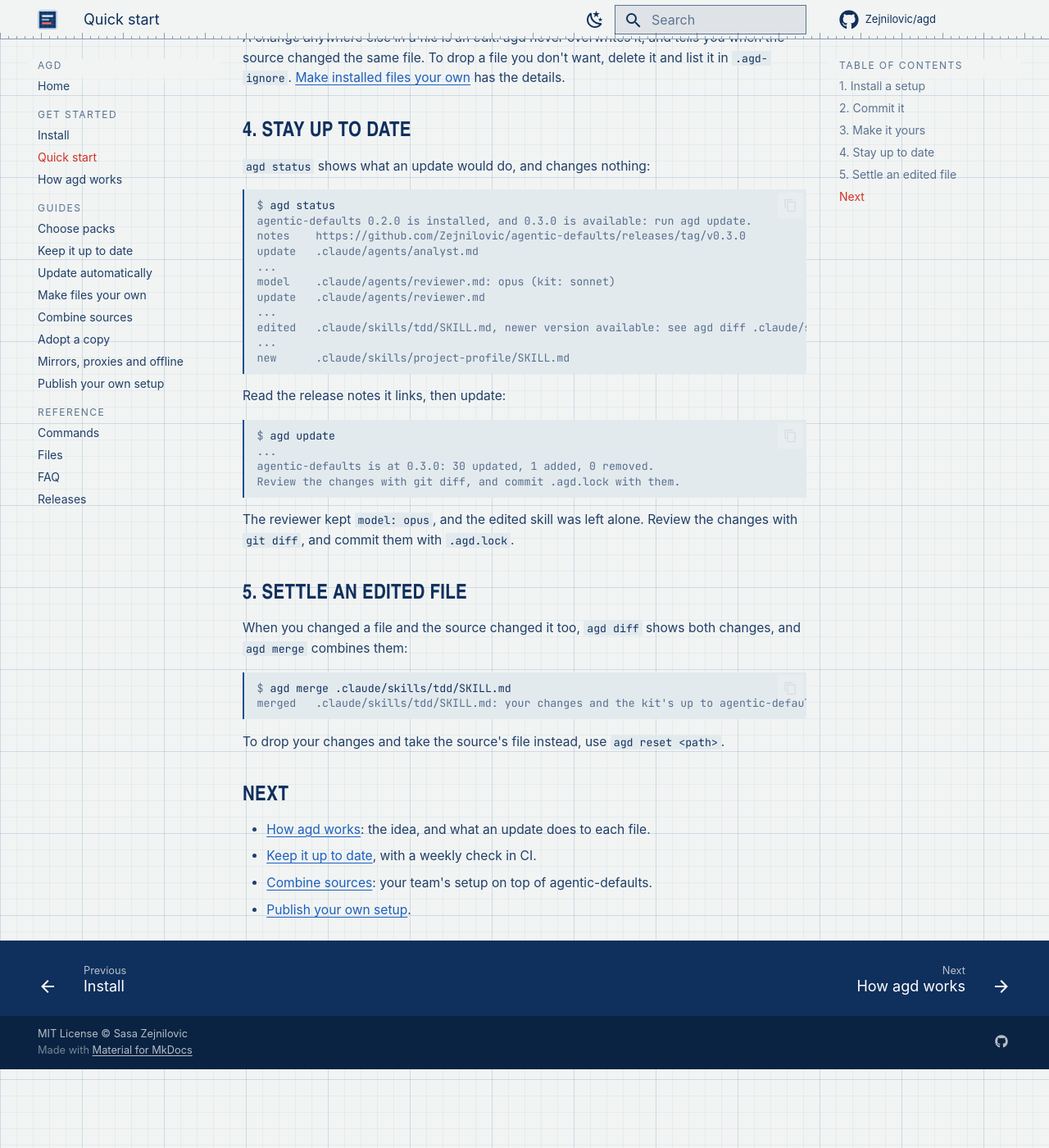
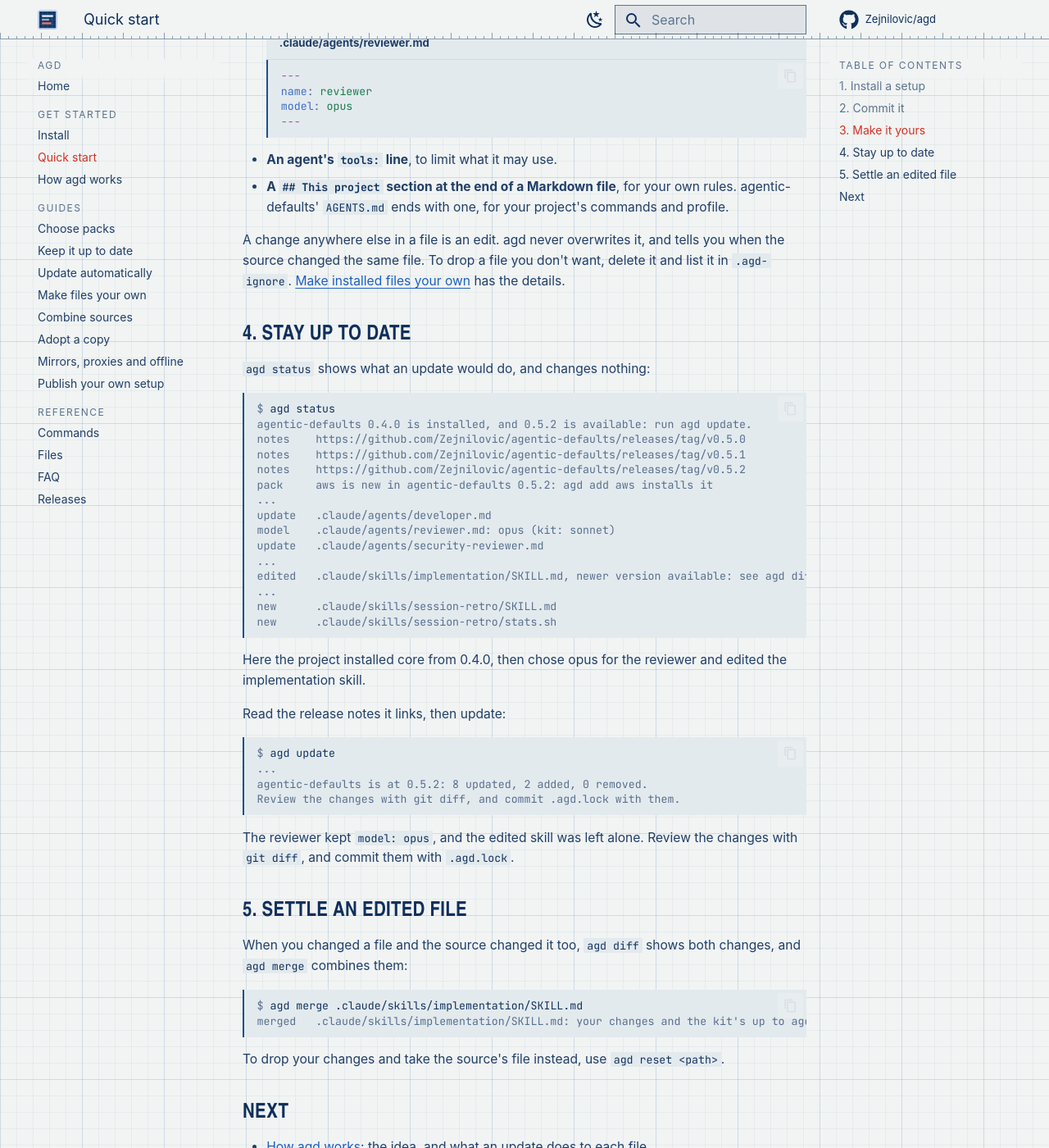
Before and after one commit to Zejnilovic/agd, an MkDocs documentation site: the page built from docs/quick-start.md, in a window 1280 px wide and 1400 px high, scrolled down 1284 px. Shown: the whole window at 82% size. Built offline with MkDocs 1.6.1 and Material for MkDocs 9.7.7, drawn with Linux system fonts in a browser that asks for light colours; some web fonts are replaced; comment, search, counter and statistics services are not loaded; some of the changed text lies outside the part shown.

Commit message:
Docs: output from current agentic-defaults releases

````diff
--- a/docs/overrides/home.html
+++ b/docs/overrides/home.html
@@ -51,21 +51,21 @@
               <div class="agd-detail__label agd-label"><span class="agd-bubble" aria-hidden="true">A</span> Detail A · a session with agd</div>
               <div class="agd-term">
                 <div class="agd-term__bar" aria-hidden="true"><i></i><i></i><i></i><span>~/work/shop</span></div>
-<pre class="agd-term__screen"><span class="l c" style="--t:.6s;--n:15"><b>$</b> <span class="type">agd init @0.2.0</span></span>
-<span class="l" style="--t:1.3s">Installed agentic-defaults 0.2.0: 36 files from the packs core.</span>
+<pre class="agd-term__screen"><span class="l c" style="--t:.6s;--n:27"><b>$</b> <span class="type">agd init @0.4.0 --with core</span></span>
+<span class="l" style="--t:1.3s">Installed agentic-defaults 0.4.0: 25 files from the packs core.</span>
 <span class="l" style="--t:1.4s">Commit .agd.lock along with the new files.</span>
 <span class="l m" style="--t:1.9s"># Weeks later: you chose opus for the reviewer, and edited a skill.</span>
 <span class="l c" style="--t:2.5s;--n:10"><b>$</b> <span class="type">agd status</span></span>
-<span class="l" style="--t:3.1s">agentic-defaults 0.2.0 is installed, and 0.3.0 is available: run agd update.</span>
-<span class="l" style="--t:3.2s"><em class="k-notes">notes</em>    https://github.com/Zejnilovic/agentic-defaults/releases/tag/v0.3.0</span>
-<span class="l" style="--t:3.3s"><em class="k-update">update</em>   .claude/agents/analyst.md</span>
+<span class="l" style="--t:3.1s">agentic-defaults 0.4.0 is installed, and 0.5.2 is available: run agd update.</span>
+<span class="l" style="--t:3.2s"><em class="k-notes">notes</em>    https://github.com/Zejnilovic/agentic-defaults/releases/tag/v0.5.0</span>
+<span class="l" style="--t:3.3s"><em class="k-update">update</em>   .claude/agents/developer.md</span>
 <span class="l m" style="--t:3.35s">…</span>
 <span class="l" style="--t:3.4s"><em class="k-model">model</em>    .claude/agents/reviewer.md: opus (kit: sonnet)</span>
-<span class="l" style="--t:3.5s"><em class="k-edited">edited</em>   .claude/skills/tdd/SKILL.md, newer version available: see agd diff …</span>
-<span class="l" style="--t:3.6s"><em class="k-new">new</em>      .claude/skills/project-profile/SKILL.md</span>
+<span class="l" style="--t:3.5s"><em class="k-edited">edited</em>   .claude/skills/implementation/SKILL.md, newer version available …</span>
+<span class="l" style="--t:3.6s"><em class="k-new">new</em>      .claude/skills/session-retro/SKILL.md</span>
 <span class="l c" style="--t:4.2s;--n:10"><b>$</b> <span class="type">agd update</span></span>
 <span class="l m" style="--t:4.8s">…</span>
-<span class="l" style="--t:4.9s">agentic-defaults is at 0.3.0: 30 updated, 1 added, 0 removed.</span>
+<span class="l" style="--t:4.9s">agentic-defaults is at 0.5.2: 8 updated, 2 added, 0 removed.</span>
 <span class="l" style="--t:5.0s">Review the changes with git diff, and commit .agd.lock with them.</span>
 <span class="l c" style="--t:5.4s;--n:0"><b>$</b> <span class="cursor" aria-hidden="true"></span></span></pre>
               </div>
--- a/docs/quick-start.md
+++ b/docs/quick-start.md
@@ -8,15 +8,27 @@
 
 ```console
 $ agd init
-Installed agentic-defaults 0.3.0: 37 files from the packs core.
+Which packs of agentic-defaults 0.5.2?
+   1) core (27 files): analyst agent, architect agent, developer agent, documenter agent, reviewer agent, security-reviewer agent, tester agent, commits-and-prs skill, context-md skill, debugging skill, diagrams skill, implementation skill, project-profile skill, project-scan skill, session-retro skill, task-plans skill, tdd skill
+   2) research (3 files, needs core): research-collector agent, researcher agent, research skill
+   3) flask (2 files, needs core): flask-developer agent, flask skill
+   4) spring (2 files, needs core): spring-developer agent, spring skill
+   5) react (2 files, needs core): react-developer agent, react skill
+   6) relational-database (2 files, needs core): relational-database-developer agent, relational-database skill
+   7) terraform (2 files, needs core): terraform-developer agent, terraform skill
+   8) heroku (1 file, needs core): heroku skill
+   9) aws (1 file, needs core): aws skill
+  10) copilot-hook (1 file, needs core)
+Numbers or names, such as 2 3 or flask, or Enter for every pack:
+Installed agentic-defaults 0.5.2: 43 files from the packs aws copilot-hook core flask heroku react relational-database research spring terraform.
 Commit .agd.lock along with the new files.
 ```
 
-That installs the latest release of agentic-defaults. In a terminal, agd first asks which packs you want: Enter takes them all. Other ways to start:
+That installs the latest release of agentic-defaults, with the packs you pick: Enter takes them all, as here, and so does a run without a terminal. With [fzf](https://github.com/junegunn/fzf) installed, you pick them in fzf. Other ways to start:
 
 ```bash
 agd init --with flask,react     # only those packs, and what they require
-agd init @0.2.0                 # a given release
+agd init @0.5.1                 # a given release
 agd init your-org/your-setup    # another source
 ```
 
@@ -55,24 +67,30 @@
 
 ```console
 $ agd status
-agentic-defaults 0.2.0 is installed, and 0.3.0 is available: run agd update.
-notes    https://github.com/Zejnilovic/agentic-defaults/releases/tag/v0.3.0
-update   .claude/agents/analyst.md
+agentic-defaults 0.4.0 is installed, and 0.5.2 is available: run agd update.
+notes    https://github.com/Zejnilovic/agentic-defaults/releases/tag/v0.5.0
+notes    https://github.com/Zejnilovic/agentic-defaults/releases/tag/v0.5.1
+notes    https://github.com/Zejnilovic/agentic-defaults/releases/tag/v0.5.2
+pack     aws is new in agentic-defaults 0.5.2: agd add aws installs it
 ...
+update   .claude/agents/developer.md
 model    .claude/agents/reviewer.md: opus (kit: sonnet)
-update   .claude/agents/reviewer.md
+update   .claude/agents/security-reviewer.md
 ...
-edited   .claude/skills/tdd/SKILL.md, newer version available: see agd diff .claude/skills/tdd/SKILL.md, then agd merge or agd reset it
+edited   .claude/skills/implementation/SKILL.md, newer version available: see agd diff .claude/skills/implementation/SKILL.md, then agd merge or agd reset it
 ...
-new      .claude/skills/project-profile/SKILL.md
+new      .claude/skills/session-retro/SKILL.md
+new      .claude/skills/session-retro/stats.sh
 ```
+
+Here the project installed core from 0.4.0, then chose opus for the reviewer and edited the implementation skill.
 
 Read the release notes it links, then update:
 
 ```console
 $ agd update
 ...
-agentic-defaults is at 0.3.0: 30 updated, 1 added, 0 removed.
+agentic-defaults is at 0.5.2: 8 updated, 2 added, 0 removed.
 Review the changes with git diff, and commit .agd.lock with them.
 ```
 
@@ -83,8 +101,8 @@
 When you changed a file and the source changed it too, `agd diff` shows both changes, and `agd merge` combines them:
 
 ```console
-$ agd merge .claude/skills/tdd/SKILL.md
-merged   .claude/skills/tdd/SKILL.md: your changes and the kit's up to agentic-defaults 0.3.0, without conflicts. Review it with git diff.
+$ agd merge .claude/skills/implementation/SKILL.md
+merged   .claude/skills/implementation/SKILL.md: your changes and the kit's up to agentic-defaults 0.5.2, without conflicts. Review it with git diff.
 ```
 
 To drop your changes and take the source's file instead, use `agd reset <path>`.
````
Also changed, not shown: docs/guides/combine-sources.md (+1 -1 lines), docs/guides/packs.md (+3 -3 lines), docs/guides/your-changes.md (+17 -7 lines).
